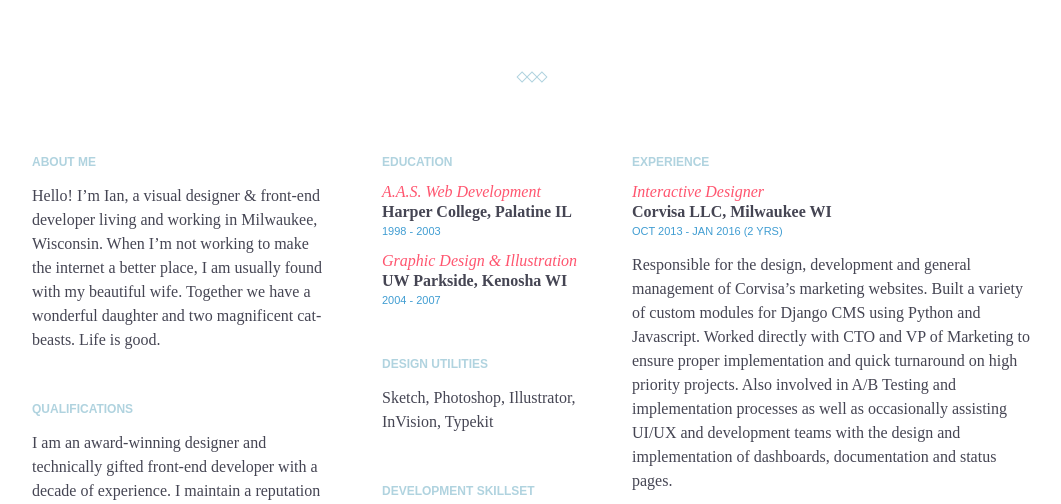
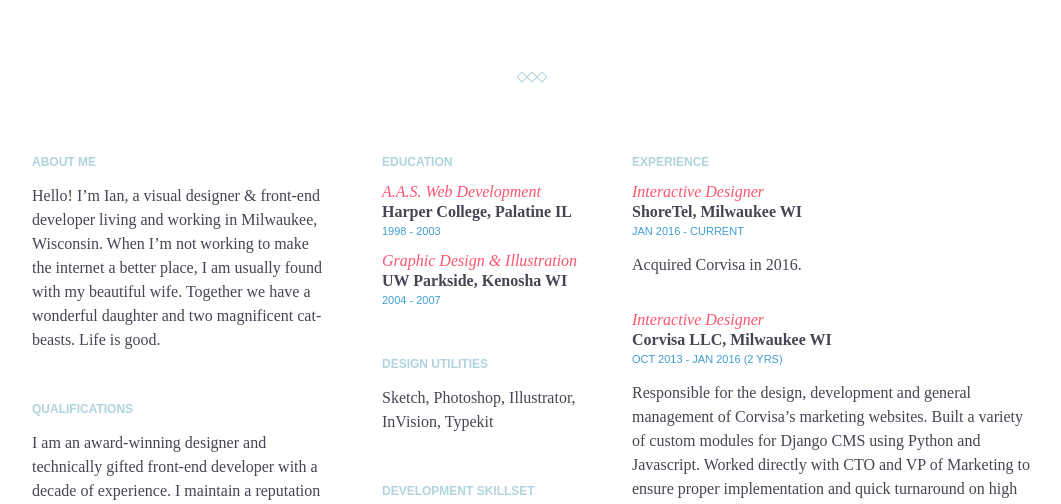
Before and after one commit to ianmcd/portfolio.ianmcd.com, a website: page http/index.html in a window 1280 px wide. Shown: the part 282-786 px from the top of the page, without its empty margins (108-1169 px from the left). Drawn offline with Linux system fonts and the light colour scheme.

Commit message:
various updates

```diff
--- a/http/index.html
+++ b/http/index.html
@@ -50,6 +50,15 @@
         <div class="grid__experience">
 
           <h3>Experience</h3>
+          <article>
+            <ul class="list__no-format list__chrono">
+              <li>Interactive Designer</li>
+              <li><strong>ShoreTel, Milwaukee WI</strong></li>
+              <li><time>Jan 2016 - Current</time></li>
+            </ul>
+            <p>Acquired Corvisa in 2016.</p>
+          </article>
+
           <article>
             <ul class="list__no-format list__chrono">
               <li>Interactive Designer</li>
```
Also changed, not shown: README.md, 3 other files.
